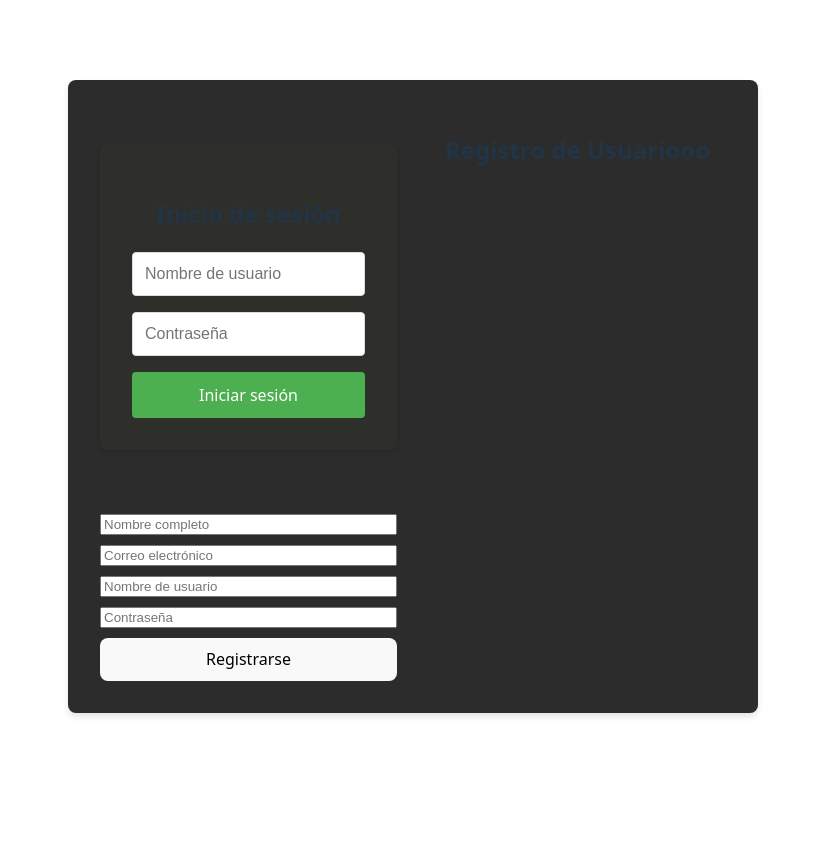
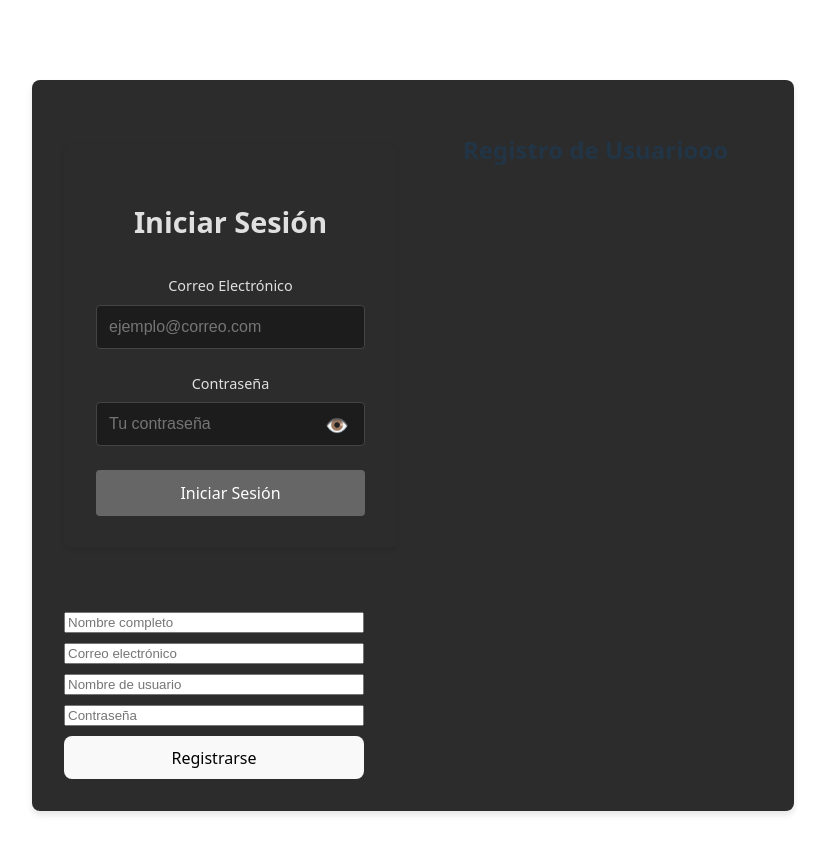
Before and after one commit to joelA4/finanzas-vue, a Vue app: page / in a window 1280 px wide. Shown: the top 854 px of the page, without its empty margins (227-1052 px from the left). Built offline with nearby package versions, Linux system fonts and the light colour scheme.

Commit message:
agregar validacion de campos, manejo de errores especificos y retroalimentacion visual

```diff
--- a/src/components/LoginUsuario.vue
+++ b/src/components/LoginUsuario.vue
@@ -1,85 +1,137 @@
 <script setup>
-import { ref } from 'vue'
+import { ref, computed } from 'vue'
 import { useAuth } from '../composables/useAuth'
 
-const nombreusuario = ref('')
+const { login, error: authError } = useAuth()
+
+const email = ref('')
 const password = ref('')
-const mensaje = ref('')
-const exito = ref(false)
-const cargando = ref(false)
+const isLoading = ref(false)
+const showPassword = ref(false)
+const mensaje = ref({ texto: '', tipo: '' })
 
-const { iniciarSesion, error: authError } = useAuth()
+const validaciones = computed(() => ({
+    email: {
+        valido: /^[^\s@]+@[^\s@]+\.[^\s@]+$/.test(email.value),
+        mensaje: 'Ingresa un correo electrónico válido'
+    },
+    password: {
+        valido: password.value.length >= 6,
+        mensaje: 'La contraseña debe tener al menos 6 caracteres'
+    }
+}))
 
-const loginUsuario = async () => {
-    if (!nombreusuario.value || !password.value) {
-        mensaje.value = 'Por favor, complete todos los campos'
-        exito.value = false
+const formValido = computed(() =>
+Object.values(validaciones.value).every(v => v.valido)
+)
+
+async function handleSubmit() {
+    if (!formValido.value) {
+        mensaje.value = {
+            texto: 'Por favor, corrige los errores en el formulario',
+            tipo: 'error'
+        }
         return
     }
 
+    isLoading.value = true
+    mensaje.value = { texto: '', tipo: '' }
+
     try {
-        cargando.value = true
-        mensaje.value = ''
+        await login(email.value, password.value)
+        mensaje.value = {
+            texto: '¡Inicio de sesión exitoso!',
+            tipo: 'success'
+        }
+    } catch (err) {
+        mensaje.value = {
+            texto: authError.value || 'Error al iniciar sesión',
+            tipo: 'error'
+        }
+    } finally {
+        isLoading.value = false
+    }
+}
 
-        const resultado = await iniciarSesion({
-            identificador: nombreusuario.value,
-            password: password.value
-        })
-
-        if (resultado) {
-            exito.value = true
-            mensaje.value = '¡Inicio de sesión exitoso!'
-            nombreusuario.value = ''
-            password.value = ''
-        } else {
-            exito.value = false
-            mensaje.value = authError.value || 'Error al iniciar sesión'
-        }
-    } catch (error) {
-        console.error('Error en login:', error)
-        exito.value = false
-        mensaje.value = 'Error inesperado al iniciar sesión'
-    } finally {
-        cargando.value = false
-    }
+function togglePassword() {
+    showPassword.value = !showPassword.value
 }
 </script>
 
 <template>
     <div class="login-container">
-        <h2>Inicio de sesión</h2>
-        <form @submit.prevent="loginUsuario" class="login-form">
+        <h2>Iniciar Sesión</h2>
+
+        <form @submit.prevent="handleSubmit" class="login-form">
+            <!-- Email -->
             <div class="form-group">
+                <label for="email">Correo Electrónico</label>
                 <input
-                    v-model="nombreusuario"
-                    placeholder="Nombre de usuario"
-                    required
-                    class="form-input"
-                    :disabled="cargando"
+                    id="email"
+                    v-model="email"
+                    type="email"
+                    :class="{ 'error': !validaciones.email.valido && email }"
+                    :disabled="isLoading"
+                    autocomplete="email"
+                    placeholder="ejemplo@correo.com"
                 />
+                <span
+                    v-if="!validaciones.email.valido && email"
+                    class="error-message"
+                >
+                    {{ validaciones.email.mensaje }}
+                </span>
             </div>
+
+            <!-- Password -->
             <div class="form-group">
-                <input
-                    v-model="password"
-                    type="password"
-                    placeholder="Contraseña"
-                    required
-                    class="form-input"
-                    :disabled="cargando"
-                />
+                <label for="password">Contraseña</label>
+                <div class="password-input">
+                    <input
+                        id="password"
+                        v-model="password"
+                        :type="showPassword ? 'text' : 'password'"
+                        :class="{ 'error': !validaciones.password.valido && password }"
+                        :disabled="isLoading"
+                        autocomplete="current-password"
+                        placeholder="Tu contraseña"
+                    />
+                    <button
+                        type="button"
+                        class="toggle-password"
+                        @click="togglePassword"
+                        :disabled="isLoading"
+                    >
+                        {{ showPassword ? '🙈' : '👁️' }}
+                    </button>
+                </div>
+                <span
+                    v-if="!validaciones.password.valido && password"
+                    class="error-message"
+                >
+                    {{ validaciones.password.mensaje }}
+                </span>
             </div>
+
+            <!-- Mensaje de feedback -->
+             <div
+                v-if="mensaje.texto"
+                class="mensaje"
+                :class="mensaje.tipo"
+             >
+                {{ mensaje.texto }}
+            </div>
+
+            <!-- Submit Button -->
             <button
                 type="submit"
-                class="login-button"
-                :disabled="cargando"
+                class="btn-submit"
+                :disabled="!formValido || isLoading"
+                :class="{ 'loading': isLoading }"
             >
-                <span v-if="cargando">Iniciando sesión...</span>
-                <span v-else>Iniciar sesión</span>
+                {{ isLoading ? 'Iniciando sesión...' : 'Iniciar Sesión' }}
             </button>
         </form>
-        <p v-if="mensaje" :class="{ 'success': exito, 'error': !exito }" class="mensaje">
-            {{ mensaje }}
-        </p>
     </div>
 </template>
 
@@ -88,74 +140,173 @@ const loginUsuario = async () => {
     max-width: 400px;
     margin: 2rem auto;
     padding: 2rem;
+    background: #2c2c2c;
     border-radius: 8px;
     box-shadow: 0 2px 4px rgba(0, 0, 0, 0.1);
-    background-color: rgb(46, 46, 43);
+}
+
+h2 {
+    color: #e0e0e0;
+    text-align: center;
+    margin-bottom: 2rem;
+    font-size: 1.8rem;
 }
 
 .login-form {
     display: flex;
     flex-direction: column;
-    gap: 1rem;
+    gap: 1.5rem;
 }
 
 .form-group {
     display: flex;
     flex-direction: column;
+    gap: 0.5rem;
 }
 
-.form-input {
+label {
+    color: #e0e0e0;
+    font-size: 0.9rem;
+}
+
+input {
     padding: 0.75rem;
-    border: 1px solid #ddd;
+    border: 1px solid #444;
+    background: #1c1c1c;
+    color: #e0e0e0;
     border-radius: 4px;
     font-size: 1rem;
+    transition: all 0.2s;
 }
 
-.form-input:disabled {
-    background-color: #f5f5f5;
-    cursor: not-allowed;
-}
-
-.form-input:focus {
+input:focus {
     outline: none;
     border-color: #4CAF50;
     box-shadow: 0 0 0 2px rgba(76, 175, 80, 0.2);
 }
 
-.login-button {
+input.error {
+    border-color: #dc3545;
+}
+
+.password-input {
+    position: relative;
+    display: flex;
+}
+
+.password-input input {
+    flex: 1;
+    padding-right: 3rem;
+}
+
+.toggle-password {
+    position: absolute;
+    right: 0.75rem;
+    top: 50%;
+    transform: translateY(-50%);
+    background: none;
+    border: none;
+    color: #888;
+    cursor: pointer;
+    font-size: 1.2rem;
+    padding: 0.25rem;
+}
+
+.toggle-password:hover:not(:disabled) {
+    color: #e0e0e0;
+}
+
+.error-message {
+    color: #dc3545;
+    font-size: 0.8rem;
+    margin-top: 0.25rem;
+}
+
+.mensaje {
+    padding: 1rem;
+    border-radius: 4px;
+    text-align: center;
+    animation: fadeIn 0.3s ease-out;
+}
+
+.mensaje.success {
+    background: #4CAF50;
+    color: white;
+}
+
+.mensaje.error {
+    background: #dc3545;
+    color: white;
+}
+
+.btn-submit {
     padding: 0.75rem;
-    background-color: #4CAF50;
+    background: #4CAF50;
     color: white;
     border: none;
     border-radius: 4px;
+    font-size: 1rem;
     cursor: pointer;
-    font-size: 1rem;
     transition: background-color 0.2s;
 }
 
-.login-button:disabled {
-    background-color: #9e9e9e;
+.btn-submit:hover:not(:disabled) {
+    background: #45a049;
+}
+
+.btn-submit:disabled {
+    background: #666;
     cursor: not-allowed;
 }
 
-.login-button:not(:disabled):hover {
-    background-color: #45a049;
+.btn-submit.loading {
+    position: relative;
+    color: transparent;
 }
 
-.mensaje {
-    margin-top: 1rem;
-    padding: 0.75rem;
-    border-radius: 4px;
-    text-align: center;
+.btn-submit.loading::after {
+    content: '';
+    position: absolute;
+    width: 16px;
+    height: 16px;
+    top: 50%;
+    left: 50%;
+    margin: -8px 0 0 -8px;
+    border: 2px solid transparent;
+    border-top-color: white;
+    border-radius: 50%;
+    animation: spin 1s linear infinite;
 }
 
-.success {
-    color: #4CAF50;
-    background-color: #e8f5e9;
+@keyframes fadeIn {
+    from {
+        opacity: 0;
+        transform: translateY(-10px);
+    }
+    to {
+        opacity: 1;
+        transform: translateY(0);
+    }
 }
 
-.error {
-    color: #f44336;
-    background-color: #ffebee;
+@keyframes spin {
+    to {
+        transform: rotate(360deg);
+    }
+}
+
+@media (max-width: 480px) {
+    .login-container {
+        margin: 1rem;
+        padding: 1.5rem;
+    }
+
+    h2 {
+        font-size: 1.5rem;
+    }
+
+    .btn-submit {
+        padding: 1rem;
+    }
 }
 </style>
```
